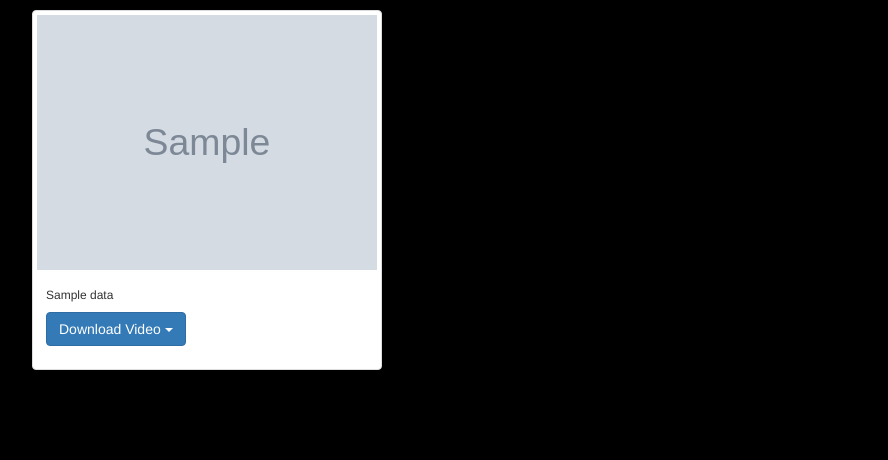
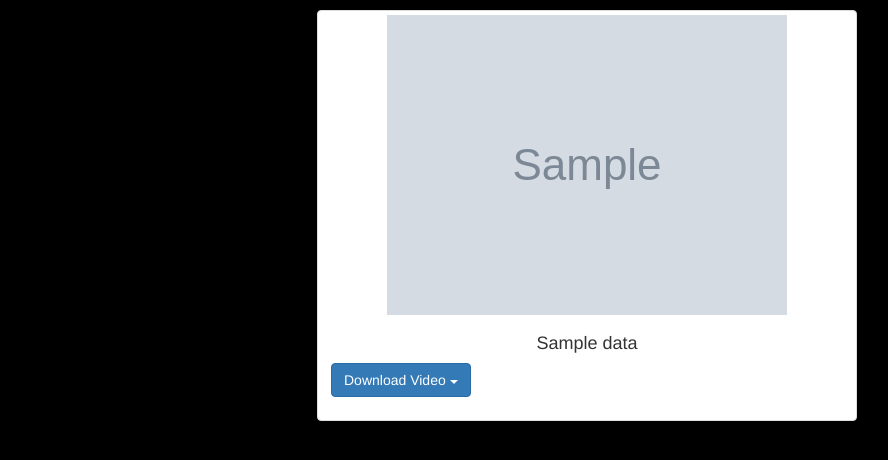
Before and after one commit to ticatwolves/YoutubeWebVideoDownloadApp, a Flask app: template templates/download.html in a window 1280 px wide. Shown: the part 90-550 px from the top of the page, without its empty margins (53-941 px from the left). Run offline with Flask 2, Linux system fonts and the light colour scheme; the template is opened without the code that fills it: most values are stand-ins (such as "Sample title", 1, 10 or a date in 2020); grey boxes marked "Sample" are stand-in pictures; some libraries are stand-ins or nearby versions.

Commit message:
Update download.html

```diff
--- a/templates/download.html
+++ b/templates/download.html
@@ -17,18 +17,18 @@
 			</header>
             </center>
 <div class="container">
-<div class="col-sm-6 col-md-4">
+<div class="col-sm-6 col-sm-offset-3">
     <div class="thumbnail">
           <img src="{{ data['thumb'] }}" alt="...">
             <div class="caption">
-            <h6>{{ data['title'] }}</h6>
+            <center><h4>{{ data['title'] }}</h4></center>
             <p><div class="dropdown">
     <button class="btn btn-primary dropdown-toggle" type="button" data-toggle="dropdown">Download Video
     <span class="caret"></span></button>
     <ul class="dropdown-menu">
         {% block content %}
         {% for a in data['arrr'] %}
-        <li><a href="{{ a.url }}">{{ a.resolution }} {{ a.extension }}</a></li>
+        <li><a href="{{ a.url }}" download="{{ data['title'] }}">{{ a.resolution }} {{ a.extension }}</a></li>
         {% endfor %}
         {% endblock %}
     </ul>
```
